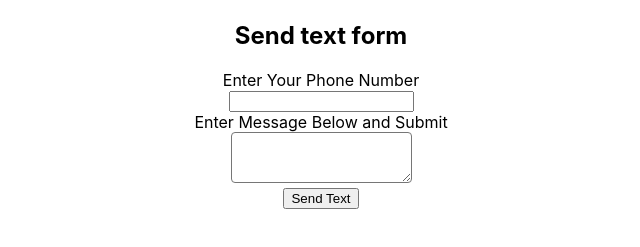
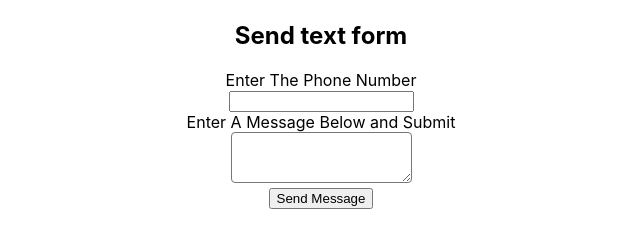
Before and after one commit to lucianboatright/Tracker, a React (Create React App) app: page / in a window 1280 px wide. Shown: the part 121-368 px from the top of the page, without its empty margins (319-959 px from the left). Built offline with nearby package versions, Linux system fonts and the light colour scheme.

Commit message:
added content to button form

```diff
--- a/src/Components/TextButton.js
+++ b/src/Components/TextButton.js
@@ -39,17 +39,17 @@ class textButton extends Component {
                 </header>
                 <div sytle={{ margin: 10 }}>
                     <h2>Send text form</h2>
-                    <label>Enter Your Phone Number</label>
+                    <label>Enter The Phone Number</label>
                     <br />
                     <input value={text.recipient}
                             onChange={e => this.setState({ text: {...text, recipient: e.target.value} })} />
                     <div style={spacer} />
-                    <label>Enter Message Below and Submit</label>
+                    <label>Enter A Message Below and Submit</label>
                     <br />
                     <textarea rows={3} value={text.textmessage} style={textArea}
                         onChange={e => this.setState({ text: {...text, textmessage: e.target.value} })} />
                     <div style={spacer} />
-                    <button onClick={this.sendText}>Send Text</button>
+                    <button onClick={this.sendText}>Send Message</button>
 
                 </div>
             </div>
```
